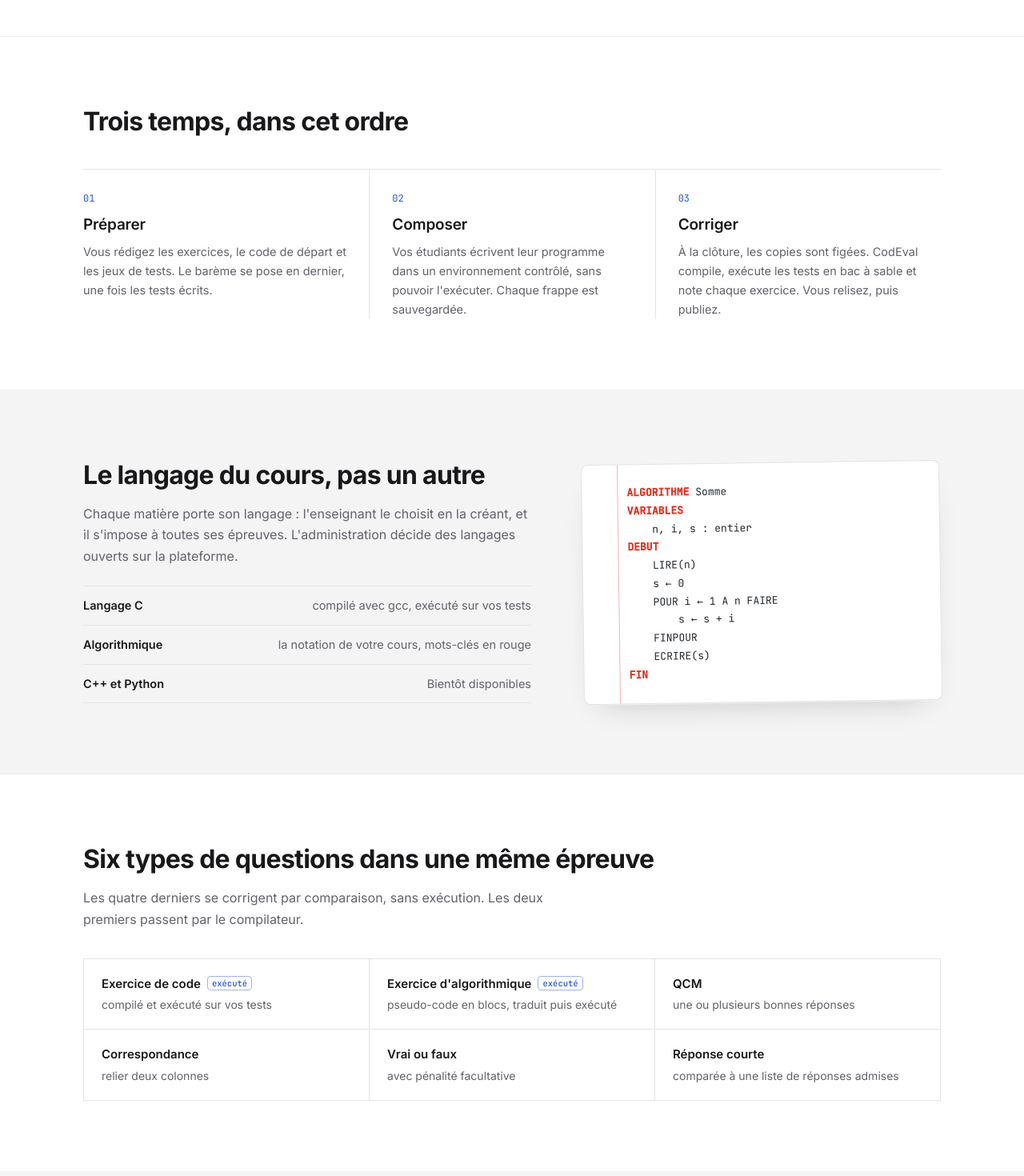
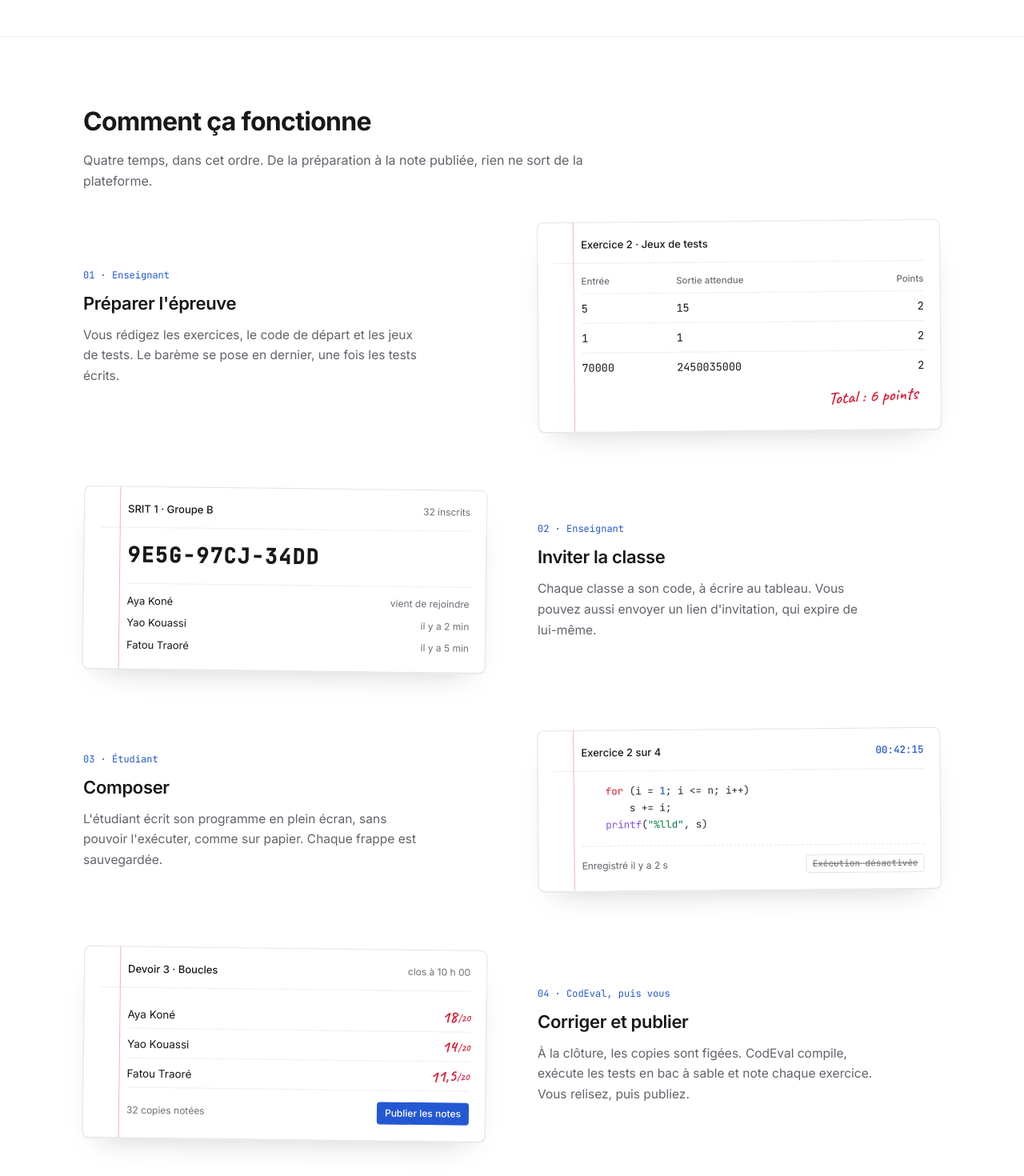
Before and after one commit to dagbokady/CodEval, a React (Vite) app in the folder frontend/: page / in a window 1280 px wide. Shown: the part 600-2070 px from the top of the page at 80% size. Built offline with nearby package versions, Linux system fonts and the light colour scheme; no server answers.

Commit message:
feat: refonte de la landing page

```diff
--- a/frontend/src/pages/LandingPage.jsx
+++ b/frontend/src/pages/LandingPage.jsx
@@ -4,19 +4,32 @@ import '../styles/landing.css';
 
 const STEPS = [
   {
-    title: 'Préparer',
+    who: 'Enseignant',
+    title: "Préparer l'épreuve",
     text:
       "Vous rédigez les exercices, le code de départ et les jeux de tests. Le barème se pose en dernier, une fois les tests écrits.",
+    Illustration: PrepareSheet,
   },
   {
+    who: 'Enseignant',
+    title: 'Inviter la classe',
+    text:
+      "Chaque classe a son code, à écrire au tableau. Vous pouvez aussi envoyer un lien d'invitation, qui expire de lui-même.",
+    Illustration: InviteSheet,
+  },
+  {
+    who: 'Étudiant',
     title: 'Composer',
     text:
-      "Vos étudiants écrivent leur programme dans un environnement contrôlé, sans pouvoir l'exécuter. Chaque frappe est sauvegardée.",
+      "L'étudiant écrit son programme en plein écran, sans pouvoir l'exécuter, comme sur papier. Chaque frappe est sauvegardée.",
+    Illustration: ExamSheet,
   },
   {
-    title: 'Corriger',
+    who: 'CodEval, puis vous',
+    title: 'Corriger et publier',
     text:
       "À la clôture, les copies sont figées. CodEval compile, exécute les tests en bac à sable et note chaque exercice. Vous relisez, puis publiez.",
+    Illustration: ResultsSheet,
   },
 ];
 
@@ -83,13 +96,22 @@ export default function LandingPage() {
 
         <section className="landing-section" id="fonctionnement">
           <div className="landing-wrap">
-            <h2 className="landing-h2">Trois temps, dans cet ordre</h2>
-            <ol className="landing-steps">
-              {STEPS.map((step, index) => (
-                <li key={step.title}>
-                  <span className="landing-step-num">{String(index + 1).padStart(2, '0')}</span>
-                  <h3>{step.title}</h3>
-                  <p>{step.text}</p>
+            <h2 className="landing-h2">Comment ça fonctionne</h2>
+            <p className="landing-body landing-body--narrow">
+              Quatre temps, dans cet ordre. De la préparation à la note publiée, rien ne sort
+              de la plateforme.
+            </p>
+            <ol className="landing-how">
+              {STEPS.map(({ who, title, text, Illustration }, index) => (
+                <li key={title} className="landing-how-step">
+                  <div className="landing-how-text">
+                    <span className="landing-step-num">
+                      {String(index + 1).padStart(2, '0')} · {who}
+                    </span>
+                    <h3>{title}</h3>
+                    <p>{text}</p>
+                  </div>
+                  <Illustration />
                 </li>
               ))}
             </ol>
@@ -234,3 +256,87 @@ function AlgoSheet() {
     </figure>
   );
 }
+
+/** Étape 1 : les jeux de tests d'un exercice, le barème posé en dernier. */
+function PrepareSheet() {
+  return (
+    <figure className="landing-sheet landing-sheet--small" aria-label="Exemple de jeux de tests">
+      <div className="landing-sheet-head">
+        <span>Exercice 2 · Jeux de tests</span>
+      </div>
+      <table className="landing-mini-table">
+        <thead>
+          <tr><th>Entrée</th><th>Sortie attendue</th><th>Points</th></tr>
+        </thead>
+        <tbody>
+          <tr><td>5</td><td>15</td><td>2</td></tr>
+          <tr><td>1</td><td>1</td><td>2</td></tr>
+          <tr><td>70000</td><td>2450035000</td><td>2</td></tr>
+        </tbody>
+      </table>
+      <p className="landing-pen landing-pen--inline" aria-hidden="true">Total : 6 points</p>
+    </figure>
+  );
+}
+
+/** Étape 2 : le code de classe au tableau, et les premiers inscrits. */
+function InviteSheet() {
+  return (
+    <figure className="landing-sheet landing-sheet--small landing-sheet--tilt" aria-label="Exemple de code de classe">
+      <div className="landing-sheet-head">
+        <span>SRIT 1 · Groupe B</span>
+        <span className="landing-mini-muted">32 inscrits</span>
+      </div>
+      <p className="landing-joincode">9E5G-97CJ-34DD</p>
+      <ul className="landing-mini-list">
+        <li>Aya Koné<span>vient de rejoindre</span></li>
+        <li>Yao Kouassi<span>il y a 2 min</span></li>
+        <li>Fatou Traoré<span>il y a 5 min</span></li>
+      </ul>
+    </figure>
+  );
+}
+
+/** Étape 3 : la salle d'examen, sans bouton pour exécuter. */
+function ExamSheet() {
+  return (
+    <figure className="landing-sheet landing-sheet--small landing-exam" aria-label="Exemple d'écran d'épreuve">
+      <div className="landing-exam-bar">
+        <span>Exercice 2 sur 4</span>
+        <span className="landing-exam-timer">00:42:15</span>
+      </div>
+      <pre className="landing-code">
+        <code>
+          {'    '}<span className="tk-kw">for</span> (i = <span className="tk-num">1</span>; i &lt;= n; i++){'\n'}
+          {'        '}s += i;{'\n'}
+          {'    '}<span className="tk-fn">printf</span>(<span className="tk-str">"%lld"</span>, s)<span className="landing-caret" />
+        </code>
+      </pre>
+      <div className="landing-exam-foot">
+        <span className="landing-exam-saved">Enregistré il y a 2 s</span>
+        <span className="landing-exam-run">Exécution désactivée</span>
+      </div>
+    </figure>
+  );
+}
+
+/** Étape 4 : les notes tombent à la clôture, vous relisez puis publiez. */
+function ResultsSheet() {
+  return (
+    <figure className="landing-sheet landing-sheet--small landing-sheet--tilt" aria-label="Exemple de résultats">
+      <div className="landing-sheet-head">
+        <span>Devoir 3 · Boucles</span>
+        <span className="landing-mini-muted">clos à 10 h 00</span>
+      </div>
+      <ul className="landing-grades">
+        <li><span>Aya Koné</span><b>18<small>/20</small></b></li>
+        <li><span>Yao Kouassi</span><b>14<small>/20</small></b></li>
+        <li><span>Fatou Traoré</span><b>11,5<small>/20</small></b></li>
+      </ul>
+      <div className="landing-grades-foot">
+        <span className="landing-mini-muted">32 copies notées</span>
+        <span className="landing-mini-btn">Publier les notes</span>
+      </div>
+    </figure>
+  );
+}
--- a/frontend/src/styles/landing.css
+++ b/frontend/src/styles/landing.css
@@ -126,16 +126,81 @@
 .landing-body { font-size: 16px; line-height: 1.65; color: var(--text-muted); margin: 0 0 24px; max-width: 36em; }
 .landing-body--narrow { max-width: 40em; margin-bottom: 36px; }
 
-.landing-steps {
-  list-style: none; margin: 40px 0 0; padding: 0;
-  display: grid; grid-template-columns: repeat(3, minmax(0, 1fr));
-  border-top: 1px solid var(--border);
+.landing-step-num { font-family: var(--mono); font-size: 12px; color: var(--primary); }
+
+/* ─── Comment ça fonctionne : une étape par ligne, texte et feuille alternés ─── */
+.landing-how { list-style: none; margin: 8px 0 0; padding: 0; display: grid; gap: 72px; }
+.landing-how-step {
+  display: grid; grid-template-columns: minmax(0, 1fr) minmax(0, 1fr);
+  gap: 64px; align-items: center;
 }
-.landing-steps li { padding: 24px 28px 0 0; }
-.landing-steps li + li { padding-left: 28px; border-left: 1px solid var(--border); }
-.landing-step-num { font-family: var(--mono); font-size: 12px; color: var(--primary); }
-.landing-steps h3 { font-size: 19px; font-weight: 600; color: var(--text-title); margin: 10px 0 8px; letter-spacing: -0.01em; }
-.landing-steps p { font-size: 14.5px; line-height: 1.65; color: var(--text-muted); margin: 0; }
+.landing-how-step:nth-child(even) .landing-how-text { order: 2; }
+.landing-how-text { max-width: 30em; }
+.landing-how-text h3 { font-size: 22px; font-weight: 600; color: var(--text-title); margin: 10px 0 10px; letter-spacing: -0.015em; }
+.landing-how-text p { font-size: 15.5px; line-height: 1.65; color: var(--text-muted); margin: 0; }
+
+.landing-sheet--small { padding: 18px 20px 20px; transform: rotate(-0.5deg); }
+.landing-sheet--tilt { transform: rotate(0.7deg); }
+.landing-sheet--small > :not(.landing-sheet-head, .landing-pen) { margin-left: 34px; }
+.landing-sheet--small .landing-code { padding-left: 0; }
+.landing-mini-muted { font-size: 12px; font-weight: 400; color: var(--text-faint); }
+
+.landing-mini-table { border-collapse: collapse; width: calc(100% - 34px); min-width: 0; font-size: 13px; }
+.landing-mini-table thead th {
+  text-align: left; font-weight: 500; font-size: 11.5px; color: var(--text-faint);
+  padding: 0 8px 6px 0; border-bottom: 1px solid var(--border-soft);
+}
+.landing-mini-table td { padding: 8px 8px 8px 0; border-bottom: 1px solid var(--border-soft); font-family: var(--mono); color: var(--text-title); }
+.landing-mini-table th:last-child, .landing-mini-table td:last-child { text-align: right; padding-right: 0; }
+.landing-pen--inline { position: static; display: block; text-align: right; margin: 12px 0 -4px; background: none; font-size: 22px; }
+
+.landing-joincode {
+  font-family: var(--mono); font-size: clamp(20px, 2.4vw, 26px); font-weight: 600;
+  letter-spacing: 0.06em; color: var(--text-title); margin: 4px 0 16px;
+}
+.landing-mini-list { list-style: none; margin: 0; padding: 12px 0 0; border-top: 1px dashed var(--border); display: grid; gap: 8px; font-size: 13px; color: var(--text-title); }
+.landing-mini-list li { display: flex; align-items: center; gap: 8px; }
+.landing-mini-list li span:last-child { margin-left: auto; font-size: 12px; color: var(--text-faint); }
+
+.landing-exam-bar {
+  display: flex; justify-content: space-between; align-items: center;
+  padding: 0 0 12px 34px; margin-bottom: 14px; border-bottom: 1px solid var(--border-soft);
+  font-size: 13px; font-weight: 500; color: var(--text-title);
+}
+.landing-exam .landing-exam-bar { margin-left: 0; }
+.landing-exam-timer { font-family: var(--mono); font-size: 12.5px; color: var(--primary); }
+.landing-caret {
+  display: inline-block; width: 2px; height: 1.15em; margin-left: 1px; vertical-align: text-bottom;
+  background: var(--primary); animation: landing-blink 1.1s steps(1) infinite;
+}
+@keyframes landing-blink { 50% { opacity: 0; } }
+@media (prefers-reduced-motion: reduce) { .landing-caret { animation: none; } }
+.landing-exam-foot {
+  display: flex; flex-wrap: wrap; justify-content: space-between; align-items: center; gap: 8px;
+  margin-top: 16px; padding-top: 12px; border-top: 1px dashed var(--border); font-size: 12px;
+}
+.landing-exam-saved { color: var(--text-muted); }
+.landing-exam-run {
+  font-family: var(--mono); font-size: 11px; color: var(--text-faint);
+  border: 1px solid var(--border); border-radius: var(--radius-sm); padding: 2px 7px;
+  text-decoration: line-through;
+}
+
+.landing-grades { list-style: none; margin: 0; padding: 0; display: grid; font-size: 13.5px; }
+.landing-grades li {
+  display: flex; justify-content: space-between; align-items: baseline;
+  padding: 7px 0; border-bottom: 1px solid var(--border-soft); color: var(--text-title);
+}
+.landing-grades b {
+  font-family: var(--main); font-weight: 700; font-size: 21px; line-height: 1;
+  color: var(--encre-rouge); transform: rotate(-4deg);
+}
+.landing-grades small { font-size: 0.6em; margin-left: 1px; }
+.landing-grades-foot { display: flex; justify-content: space-between; align-items: center; gap: 8px; margin-top: 14px; }
+.landing-mini-btn {
+  font-size: 12px; font-weight: 500; color: #fff; background: var(--primary);
+  border-radius: var(--radius-sm); padding: 5px 10px; white-space: nowrap;
+}
 
 .landing-split {
   display: grid; grid-template-columns: minmax(0, 1fr) minmax(0, 0.8fr);
@@ -194,8 +259,9 @@
 @media (max-width: 900px) {
   .landing-hero { padding: 48px 0 72px; }
   .landing-hero-grid, .landing-split, .landing-split--even { grid-template-columns: minmax(0, 1fr); gap: 48px; }
-  .landing-steps { grid-template-columns: minmax(0, 1fr); }
-  .landing-steps li, .landing-steps li + li { padding: 22px 0; border-left: none; border-bottom: 1px solid var(--border); }
+  .landing-how { gap: 56px; }
+  .landing-how-step { grid-template-columns: minmax(0, 1fr); gap: 28px; }
+  .landing-how-step:nth-child(even) .landing-how-text { order: 0; }
   .landing-types { grid-template-columns: repeat(2, minmax(0, 1fr)); }
   .landing-section { padding: 64px 0; }
 }
@@ -203,7 +269,8 @@
   .landing-wrap { padding: 0 16px; }
   .landing-nav { display: none; }
   .landing-types { grid-template-columns: minmax(0, 1fr); }
-  .landing-sheet, .landing-sheet--algo { transform: none; }
+  .landing-sheet, .landing-sheet--algo, .landing-sheet--small { transform: none; }
+  .landing-sheet--small > :not(.landing-sheet-head, .landing-pen) { margin-left: 22px; }
   .landing-code { font-size: 11.5px; }
   .landing-cta .btn { flex: 1 1 100%; }
 }
```
